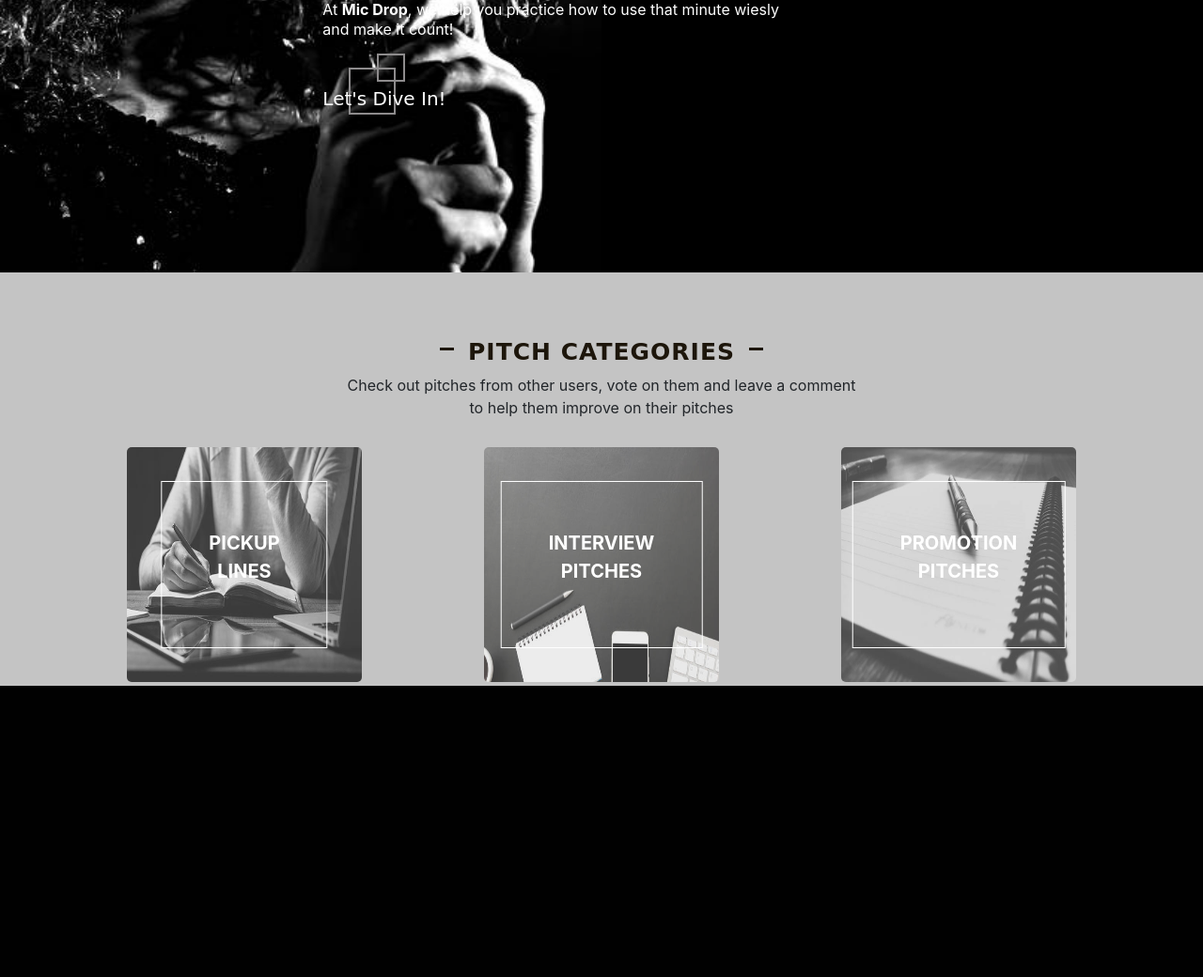
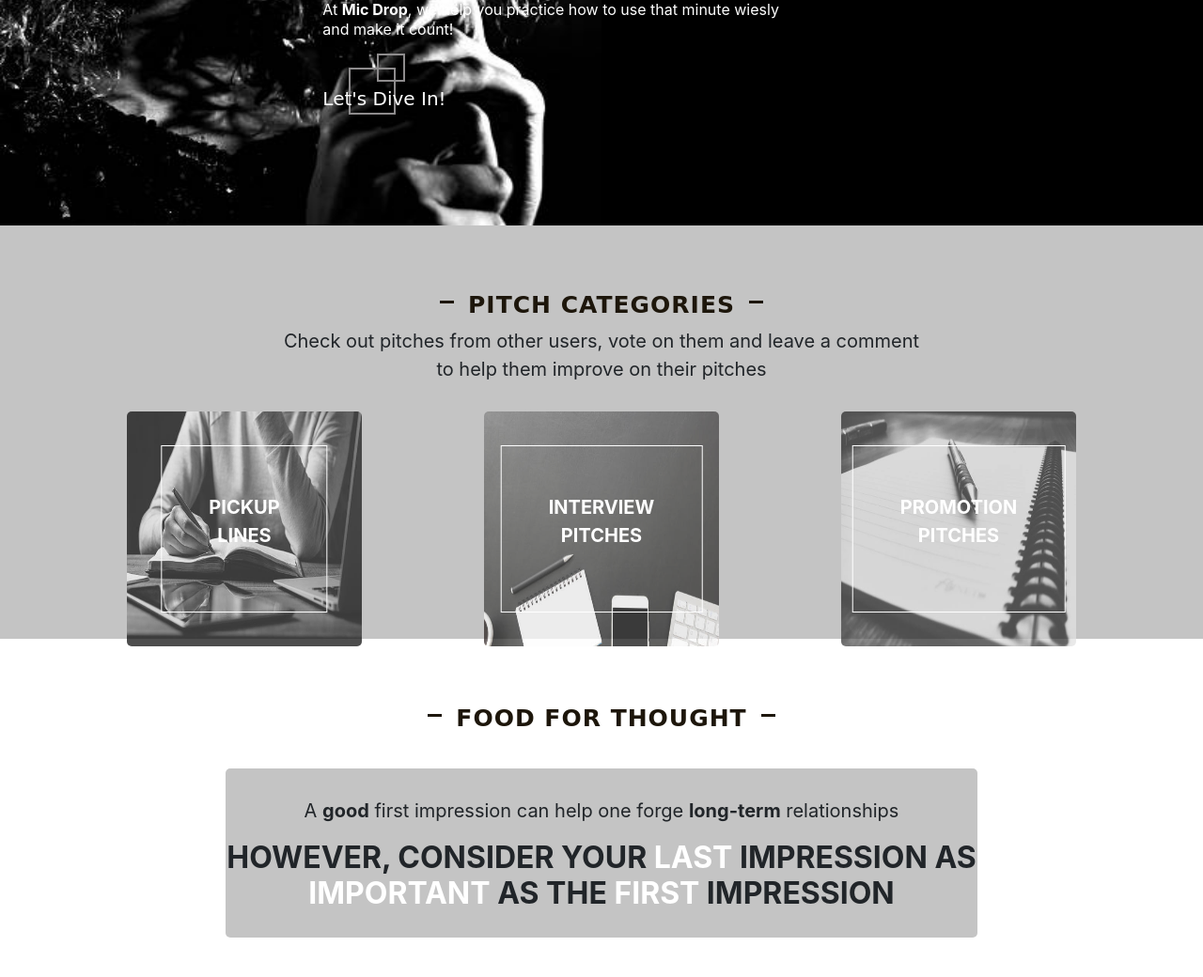
Before and after one commit to Shalyne-Waweru/Mic-Drop, a Flask app: page / in a window 1280 px wide. Shown: the part 560-1600 px from the top of the page at 94% size. Before the commit the page ends 1290 px from the top, so only its background shows below. Run offline with Flask 2, Linux system fonts and the light colour scheme; some libraries are stand-ins or nearby versions; some web fonts are replaced.

Commit message:
Add and style the Food For Thought Section

```diff
--- a/app/static/css/styles.css
+++ b/app/static/css/styles.css
@@ -163,7 +163,6 @@ body {
   display: flex;
   justify-content: center;
   align-items: center;
-  margin-top: 50px;
 }
 
 .section-header hr {
@@ -186,6 +185,7 @@ body {
 
 .pitches-section p {
   text-align: center;
+  font-size: 20px;
 }
 
 .container {
@@ -284,3 +284,29 @@ body {
   font-size: 22px;
   font-family: 'Charm', cursive;
 }
+
+/* Food For Thought Section */
+.food-for-thought {
+  height: 45vh;
+  background-color: white;
+}
+
+.info-section {
+  width: 100vh;
+  height: 180px;
+  background-color: #C4C4C4;
+  margin-left: auto;
+  margin-right: auto;
+  text-align: center;
+  margin-top: 30px;
+  border-radius: 5px;
+}
+
+.info-section p {
+  padding-top: 30px;
+  font-size: 20px;
+}
+
+.white-txt {
+  color: white;
+}
--- a/app/templates/index.html
+++ b/app/templates/index.html
@@ -67,5 +67,18 @@
     </div>
   </div>
 
+  <!-- Food For Thought Section -->
+  <div class="food-for-thought">
+    <div class="section-header">
+      <hr class="horizontal">
+      <h2>FOOD FOR THOUGHT</h2>
+      <hr class="horizontal">
+    </div>
+
+    <div class="info-section">
+      <p>A <strong>good</strong> first impression can help one forge <strong>long-term</strong> relationships</p>
+      <h2><strong>HOWEVER, CONSIDER YOUR <span class="white-txt">LAST</span> IMPRESSION AS <br> <span class="white-txt">IMPORTANT</span> AS THE <span class="white-txt">FIRST</span> IMPRESSION</strong></h2>
+    </div>
+  </div>
 
 {% endblock %}
```
